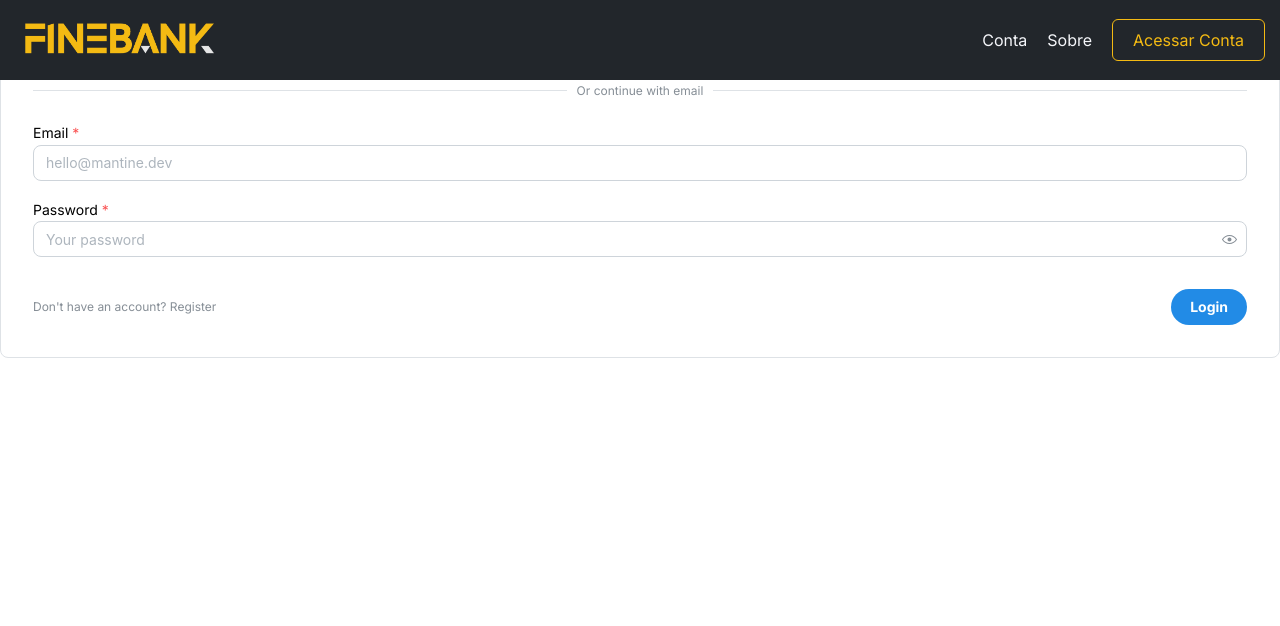
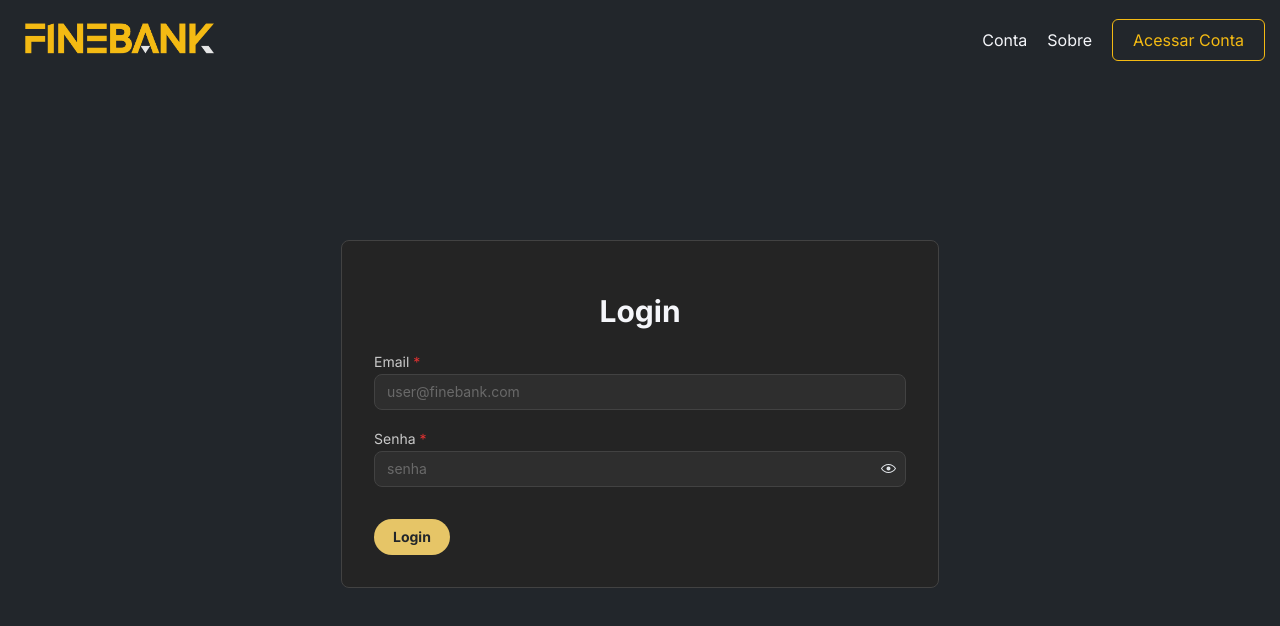
Before and after one commit to raphavtorres/finebank_web, a Next.js app in the folder finebank_web/: page /login in a window 1280 px wide. Shown: the top 626 px of the page. Built offline with nearby package versions, Linux system fonts and the light colour scheme.

Commit message:
feat: login page

```diff
--- a/finebank_web/src/components/Login.tsx
+++ b/finebank_web/src/components/Login.tsx
@@ -1,47 +1,21 @@
-// import Container from "./Container";
-// import Image from "next/image";
-// import ImgLogin from "@/assets/login-img.png";
+"use client";
 
-// export default function Login() {
-// 	return (
-// 		<section className="flex w-full h-screen bg-primary-black pt-40">
-// 			<Container>
-// 				<div className="flex md:flex-nowrap">
-// 					<div>
-// 						<Image
-// 							src={ImgLogin}
-// 							alt="logo"
-// 							className="mr-[6%] hidden md:block w-full h-auto lg:w-[30rem] lg:h-[30rem]"
-// 						/>
-// 					</div>
-// 					<div>
-// 						<h1>Login</h1>
-// 					</div>
-// 				</div>
-// 			</Container>
-// 		</section>
-// 	);
-// }
-
-"use client";
-import { useToggle, upperFirst } from "@mantine/hooks";
 import { useForm } from "@mantine/form";
 import {
 	TextInput,
 	PasswordInput,
-	Text,
 	Paper,
 	Group,
 	PaperProps,
 	Button,
-	Divider,
-	Checkbox,
-	Anchor,
 	Stack,
+	useMantineColorScheme,
 } from "@mantine/core";
 
+import Container from "./Container";
+
 export default function Login(props: PaperProps) {
-	const [type, toggle] = useToggle(["login", "register"]);
+	const { setColorScheme, clearColorScheme } = useMantineColorScheme();
 	const form = useForm({
 		initialValues: {
 			email: "",
@@ -51,91 +25,71 @@ export default function Login(props: PaperProps) {
 		},
 
 		validate: {
-			email: (val) => (/^\S+@\S+$/.test(val) ? null : "Invalid email"),
+			email: (val) => (/^\S+@\S+$/.test(val) ? null : "Email inválido"),
 			password: (val) =>
-				val.length <= 6
-					? "Password should include at least 6 characters"
-					: null,
+				val.length <= 5 ? "Senha deve ter no mínimo 6 caracteres" : null,
 		},
 	});
 
+	setColorScheme("dark");
+
 	return (
-		<Paper radius="md" p="xl" withBorder {...props}>
-			<Text size="lg" fw={500}>
-				Welcome to Mantine, {type} with
-			</Text>
-
-			<Divider label="Or continue with email" labelPosition="center" my="lg" />
+		<section className="flex w-full h-screen bg-primary-black pt-40">
+			<Container>
+				<div className="flex justify-center w-full h-96 mt-20">
+					<Paper
+						className="w-[90%] max-w-[598px] max-h-fit"
+						radius="md"
+						p="xl"
+						withBorder
+						{...props}
+					>
+						<h1 className="my-5 text-3xl font-semibold text-primary-white mb-5 text-center">
+							Login
+						</h1>
 
 						<form onSubmit={form.onSubmit(() => {})}>
 							<Stack>
-					{type === "register" && (
-						<TextInput
-							label="Name"
-							placeholder="Your name"
-							value={form.values.name}
-							onChange={(event) =>
-								form.setFieldValue("name", event.currentTarget.value)
-							}
-							radius="md"
-						/>
-					)}
-
 								<TextInput
 									required
 									label="Email"
-						placeholder="hello@mantine.dev"
+									placeholder="user@finebank.com"
 									value={form.values.email}
 									onChange={(event) =>
 										form.setFieldValue("email", event.currentTarget.value)
 									}
-						error={form.errors.email && "Invalid email"}
+									error={form.errors.email && "Email inválido"}
 									radius="md"
 								/>
 
 								<PasswordInput
 									required
-						label="Password"
-						placeholder="Your password"
+									label="Senha"
+									placeholder="senha"
 									value={form.values.password}
 									onChange={(event) =>
 										form.setFieldValue("password", event.currentTarget.value)
 									}
 									error={
 										form.errors.password &&
-							"Password should include at least 6 characters"
+										"Senha deve ter no mínimo 6 caracteres"
 									}
 									radius="md"
 								/>
-
-					{type === "register" && (
-						<Checkbox
-							label="I accept terms and conditions"
-							checked={form.values.terms}
-							onChange={(event) =>
-								form.setFieldValue("terms", event.currentTarget.checked)
-							}
-						/>
-					)}
 							</Stack>
 
 							<Group justify="space-between" mt="xl">
-					<Anchor
-						component="button"
-						type="button"
-						c="dimmed"
-						onClick={() => toggle()}
-						size="xs"
+								<Button
+									type="submit"
+									className="bg-light-yellow text-primary-black rounded-3xl"
 								>
-						{type === "register"
-							? "Already have an account? Login"
-							: "Don't have an account? Register"}
-					</Anchor>
-					<Button type="submit" radius="xl">
-						{upperFirst(type)}
+									Login
 								</Button>
 							</Group>
 						</form>
 					</Paper>
+				</div>
+			</Container>
+		</section>
 	);
 }
```
Lines whose indentation alone changed are shown as unchanged.
